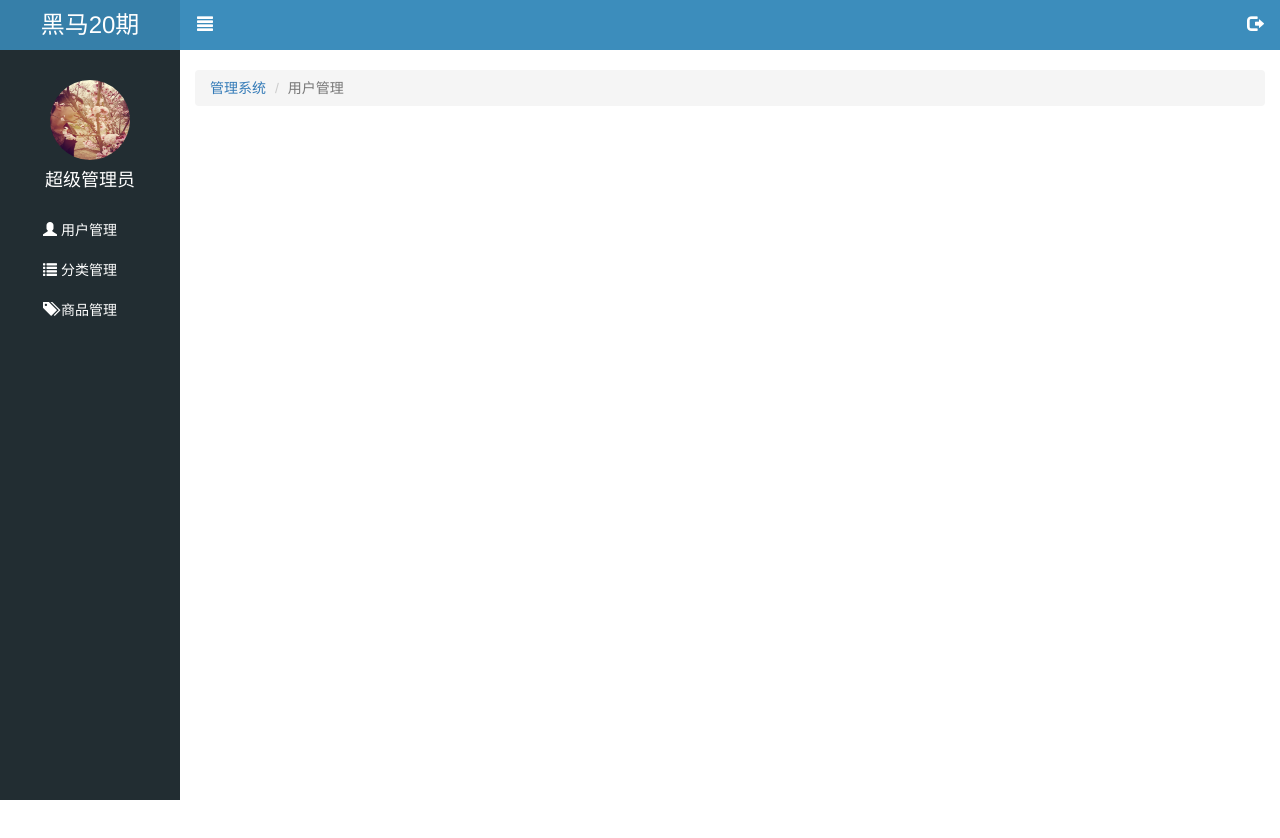
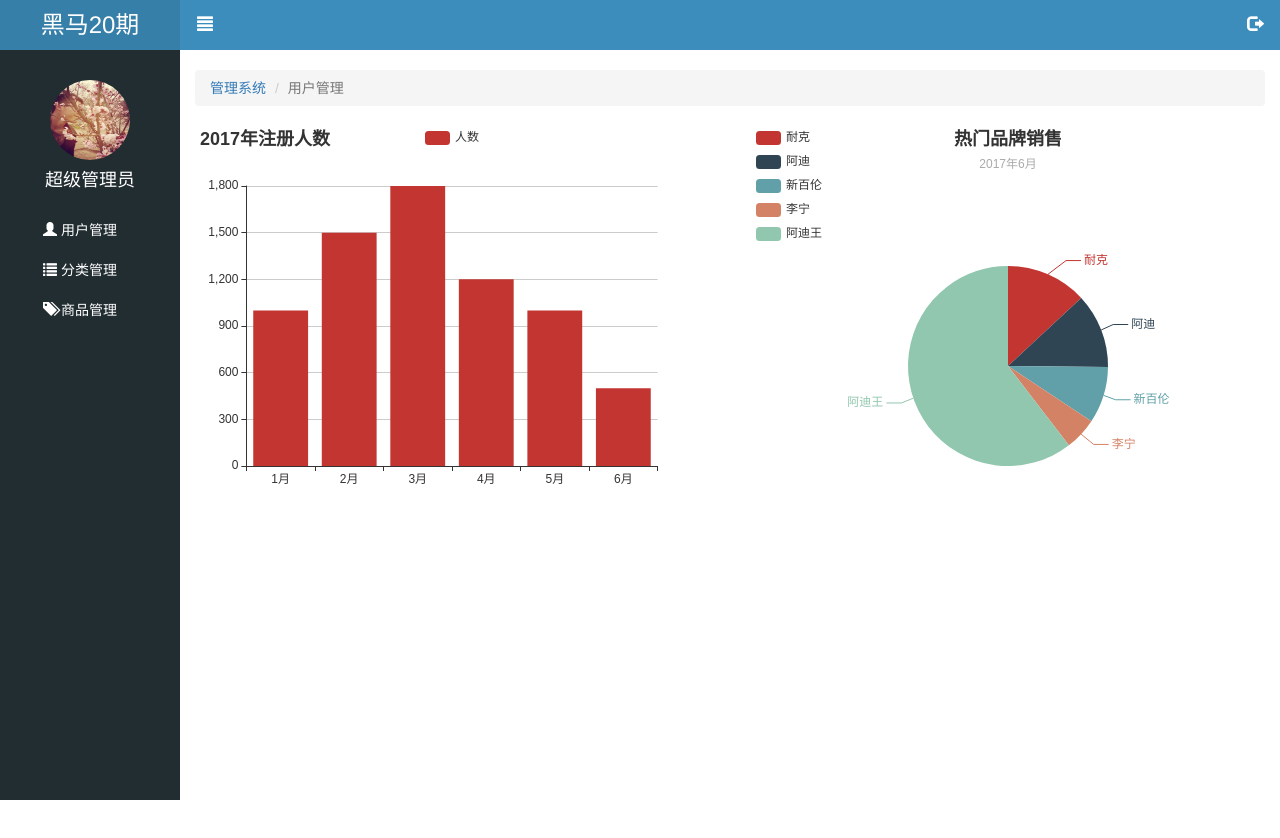
Before and after one commit to zyqzyq1314/letao, a website: page public/back/index.html in a window 1280 px wide. Drawn offline with Linux system fonts and the light colour scheme.

Commit message:
enchart功能完成

```diff
--- a/public/back/css/common.css
+++ b/public/back/css/common.css
@@ -125,4 +125,5 @@ ul {
 .lt_echart2{
   width:48%;
   height:400px;
+  background-color: skyblue;
 }
--- a/public/back/index.html
+++ b/public/back/index.html
@@ -64,7 +64,6 @@
      <!--echarts-->
      <div class="lt_content">
         <div class="lt_echart1 pull-left">
-
         </div>
         <div class="lt_echart2 pull-right"></div>
      </div>
@@ -94,6 +93,7 @@
 <script src="./lib/bootstrap-validator/js/bootstrapValidator.min.js"></script>
 <script src="./lib/nprogress/nprogress.js"></script>
 <script src="lib/echarts/echarts.min.js"></script>
+<script src="js/index.js"></script>
 <script src="js/common.js"></script>
 
 
--- /dev/null
+++ b/public/back/js/index.js
@@ -0,0 +1,88 @@
+$(function () {
+
+  // 基于准备好的dom，初始化echarts实例
+// 柱状图
+  var echars1 = echarts.init(document.querySelector(".lt_echart1"));
+
+// 指定图表的配置项和数据
+  var option1 = {
+    // 大标题
+    title: {
+      text: '2017年注册人数'
+    },
+    // 提示框组件
+    tooltip: {},
+    // 图例
+    legend: {
+      data:['人数']
+    },
+    // x轴的数据
+    xAxis: {
+      data: ["1月","2月","3月","4月","5月","6月"]
+    },
+    // y 轴的刻度, 根据数据自动生成比较合适
+    yAxis: {},
+    // 数据
+    series: [{
+      name: '人数',
+      // 表示柱状图
+      type: 'bar',
+      data: [1000, 1500, 1800, 1200, 1000, 500]
+    }]
+  };
+
+// 使用刚指定的配置项和数据显示图表。
+  echars1.setOption(option1);
+
+
+  var echars2 = echarts.init(document.querySelector(".lt_echart2"));
+  option2 = {
+    title : {
+      text: '热门品牌销售',
+      // 子标题
+      subtext: '2017年6月',
+      // 水平居中
+      x:'center'
+    },
+    tooltip : {
+      trigger: 'item',
+      formatter: "{a} <br/>{b} : {c} ({d}%)"
+    },
+    // 图例
+    legend: {
+      // 垂直排列
+      orient: 'vertical',
+      // 居左显示
+      left: 'left',
+      data: ['耐克','阿迪','新百伦','李宁','阿迪王']
+    },
+    series : [
+      {
+        name: '品牌',
+        // 饼状图
+        type: 'pie',
+        // 圆的大小
+        radius : '50%',
+        // 圆心的位置
+        center: ['50%', '60%'],
+        data:[
+          {value:335, name:'耐克'},
+          {value:310, name:'阿迪'},
+          {value:234, name:'新百伦'},
+          {value:135, name:'李宁'},
+          {value:1548, name:'阿迪王'}
+        ],
+        itemStyle: {
+          // 设置阴影效果
+          emphasis: {
+            shadowBlur: 30,
+            shadowOffsetX: 0,
+            shadowColor: 'rgba(0, 0, 0, 1)'
+          }
+        }
+      }
+    ]
+  };
+// 使用刚指定的配置项和数据显示图表。
+  echars2.setOption(option2);
+})
```
